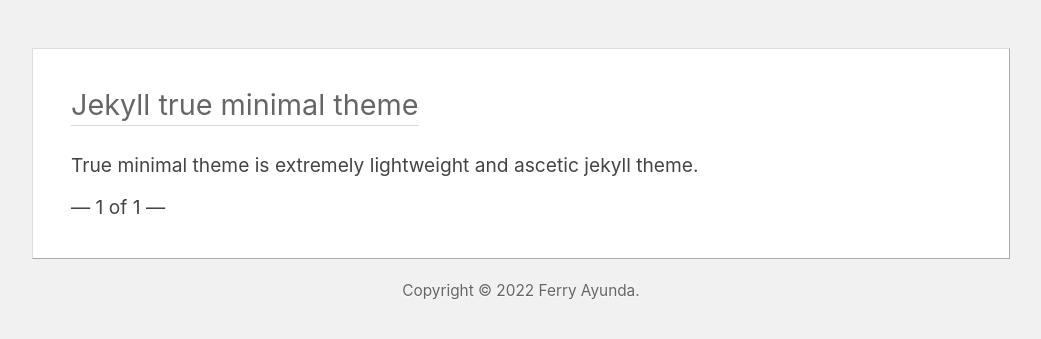
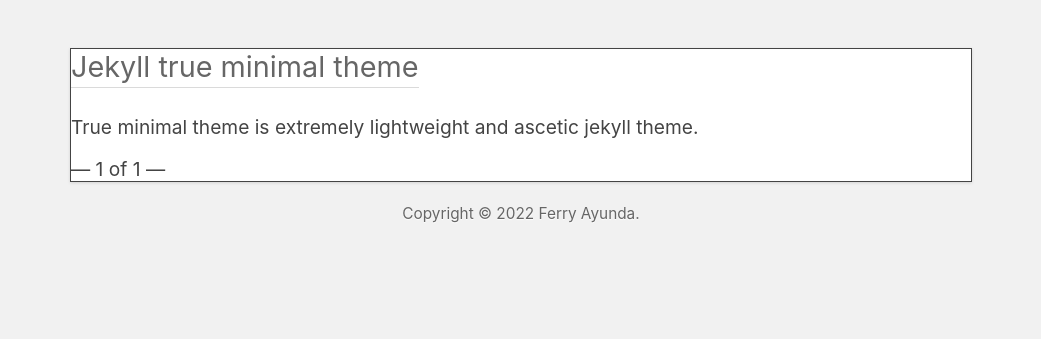
Before and after one commit to susahcebok/blog, a Jekyll site: the page built from index.html, in a window 1280 px wide. Shown: the top 339 px of the page, without its empty margins (119-1160 px from the left). Built offline with Jekyll 4.4.1, drawn with Linux system fonts in a browser that asks for light colours; the list of posts is cut into pages by our own code.

Commit message:
Update style.css

```diff
--- a/assets/css/style.css
+++ b/assets/css/style.css
@@ -3,7 +3,8 @@
 html{background:#f1f1f1}
 body{margin:0;font-family:-apple-system, BlinkMacSystemFont, "Segoe UI", Roboto, Oxygen-Sans, Ubuntu, Cantarell, "Helvetica Neue", sans-serif;color:#444;font-size:1.2em;line-height:1.2em}
 article,footer{display:block;min-width:360px;max-width:900px;width:80%}
-article{margin:2.5em auto 0 auto;border:1px solid;border-color:#ddd #aaa #aaa #ddd;padding:2em;background:#fff}
+article{margin:2.5em auto 0 auto;border:1px solid;-webkit-box-shadow: 0 1px 3px rgba(0, 0, 0, 0.13);
+box-shadow: 0 1px 3px rgba(0, 0, 0, 0.13);background:#fff}
 h1{margin-top:0}
 article p:first-of-type{margin-top:1.6em}
 article p:last-child{margin-bottom:0}
```
